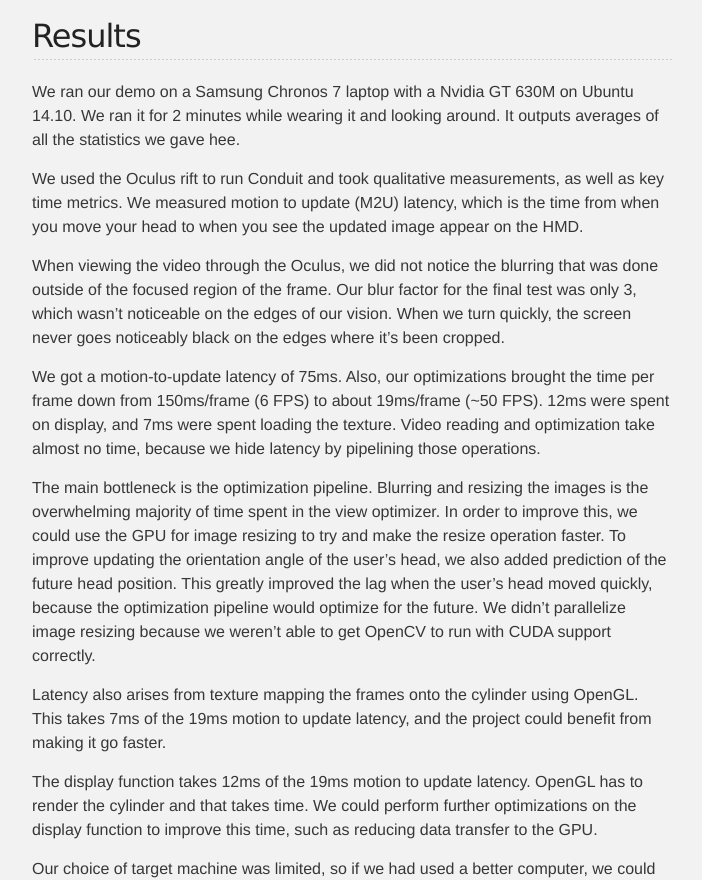
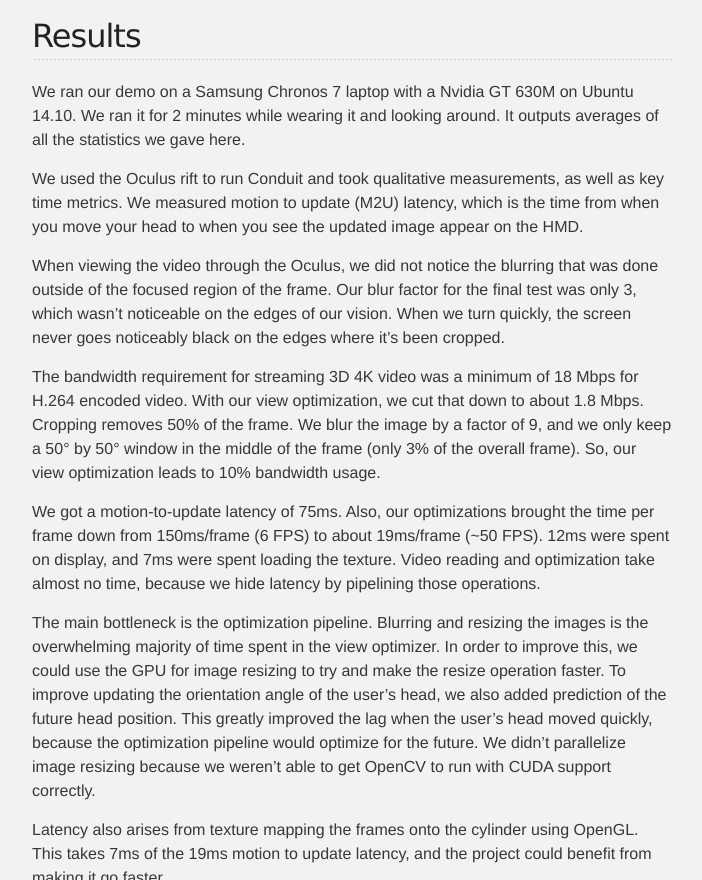
Before and after one commit to avp/conduit, a plain HTML site: page index.html in a window 1280 px wide. Shown: the part 5365-6245 px from the top of the page, without its empty margins (288-990 px from the left). Drawn offline with nearby package versions, Linux system fonts and the light colour scheme.

Commit message:
Add bandwidth information.

```diff
--- a/index.html
+++ b/index.html
@@ -386,7 +386,7 @@ while (videoFrameAvailable()) {
     <p>
       We ran our demo on a Samsung Chronos 7 laptop with a Nvidia GT 630M on Ubuntu 14.10.
       We ran it for 2 minutes while wearing it and looking around.
-      It outputs averages of all the statistics we gave hee.
+      It outputs averages of all the statistics we gave here.
     </p>
 
     <p>
@@ -400,6 +400,14 @@ while (videoFrameAvailable()) {
       When viewing the video through the Oculus, we did not notice the blurring that was done outside of the focused region of the frame.
       Our blur factor for the final test was only 3, which wasn’t noticeable on the edges of our vision.
       When we turn quickly, the screen never goes noticeably black on the edges where it’s been cropped.
+    </p>
+
+    <p>
+      The bandwidth requirement for streaming 3D 4K video was a minimum of 18 Mbps for H.264 encoded video.
+      With our view optimization, we cut that down to about 1.8 Mbps.
+      Cropping removes 50% of the frame.
+      We blur the image by a factor of 9, and we only keep a 50&deg; by 50&deg; window in the middle of the frame (only 3% of the overall frame).
+      So, our view optimization leads to 10% bandwidth usage.
     </p>
 
     <p>
```
